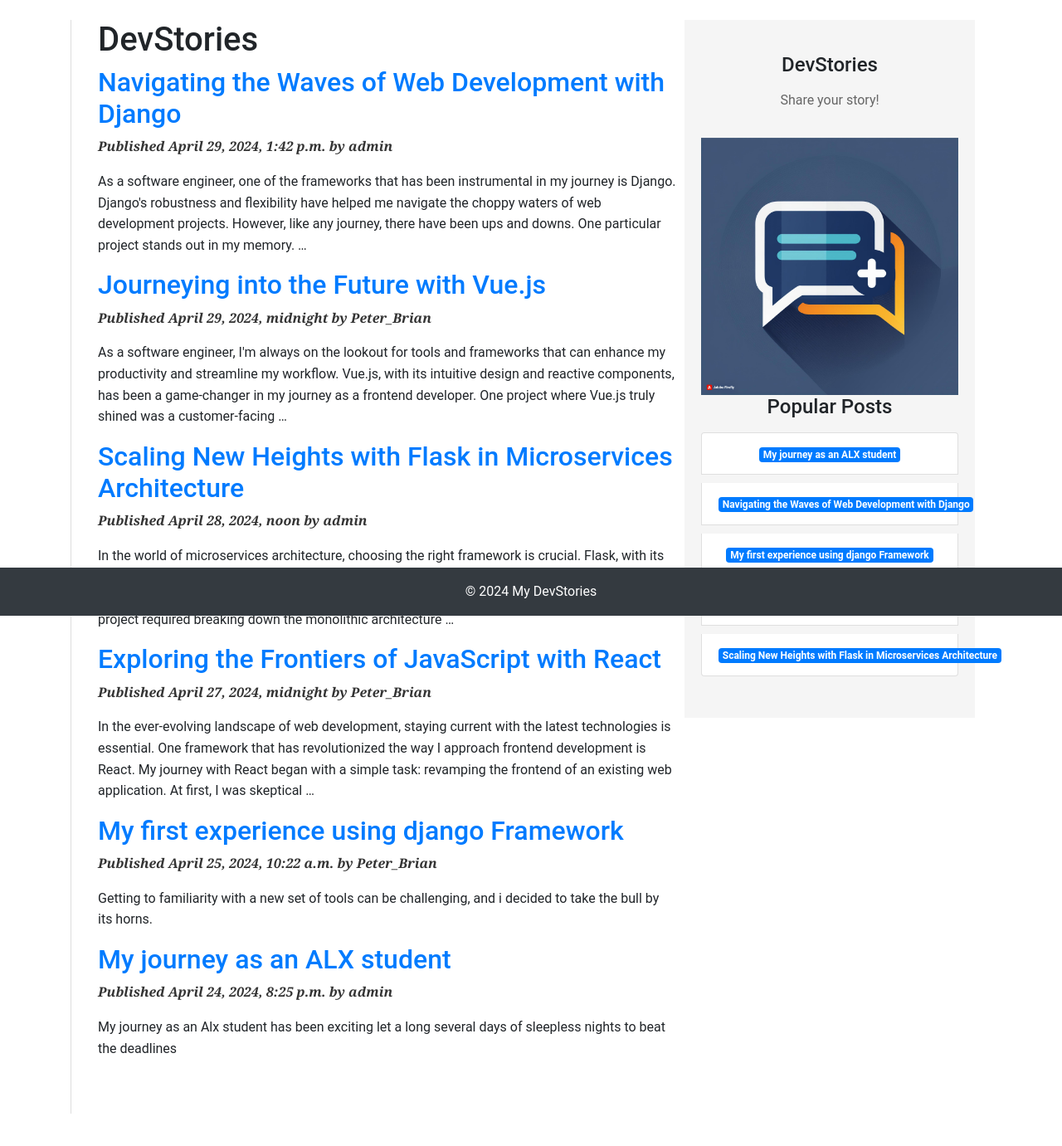
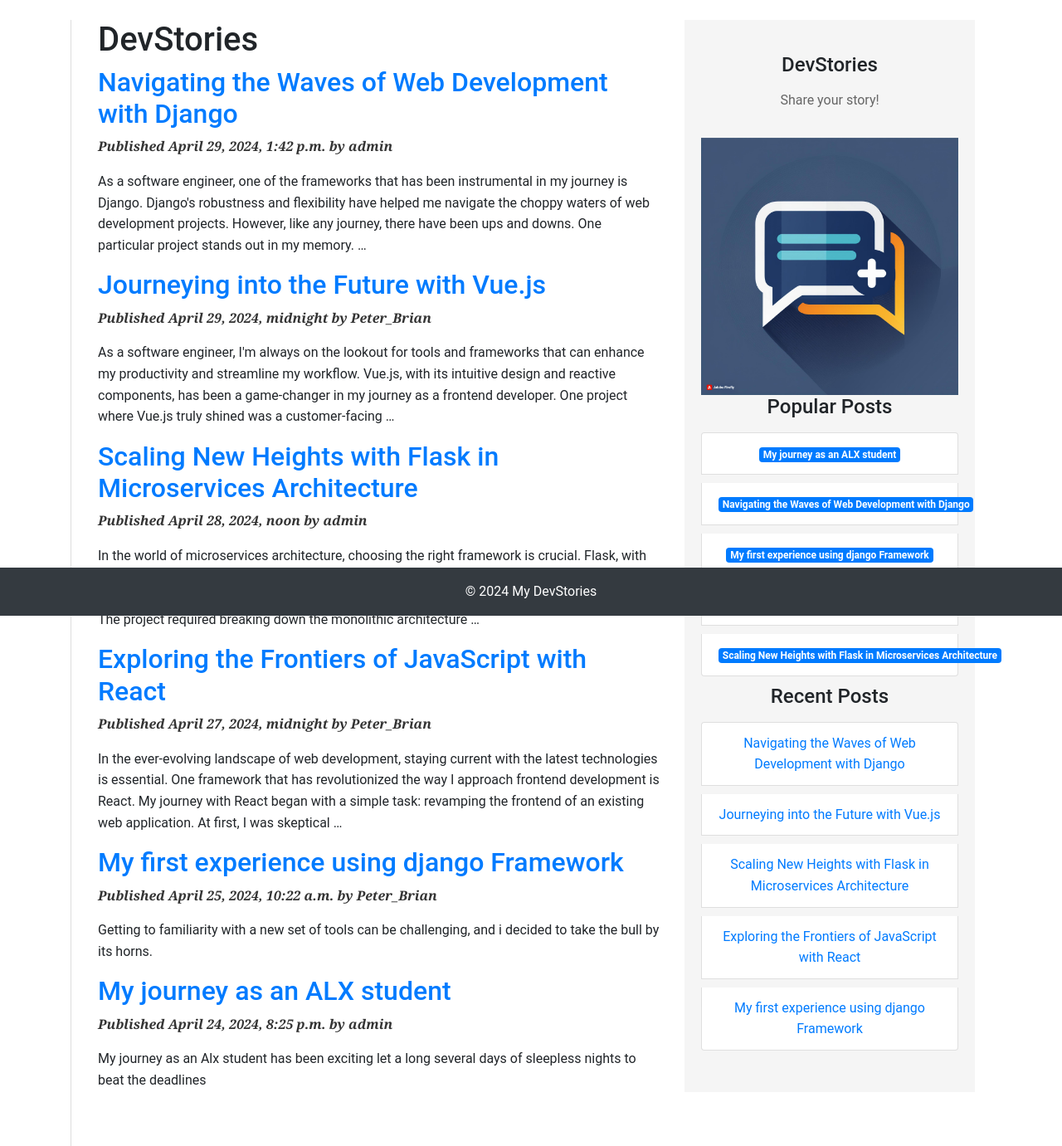
Before and after one commit to nicky-ops/dev-stories, a Django app: page /blog/ in a window 1280 px wide. Shown: the part 58-1439 px from the top of the page at 83% size. Before the commit the page ends 1400 px from the top, so only its background shows below. Run offline with Django 4.2, Linux system fonts and the light colour scheme; data comes from the database, SQL or seed files in the repository; some libraries are stand-ins or nearby versions.

Commit message:
made changes on the styling

```diff
--- a/blog/static/css/blog.css
+++ b/blog/static/css/blog.css
@@ -1,6 +1,6 @@
 body {
-    margin:0;
-    padding:0;
+  margin: 0;
+  padding: 0;
   font-family: 'Roboto', sans-serif;
   line-height: 1.6;
 }
@@ -43,6 +43,7 @@ a:hover {
   border-left: 1px solid #ddd;
   padding-left: 2rem;
   padding-bottom: 50px;
+  margin-right: 20px; /* Increase right margin */
 }
 
 #sidebar {
@@ -77,11 +78,27 @@ p.date {
   list-style: none;
   margin-bottom: 10px;
 }
+
 .popular-posts a {
   color: #007bff;
   text-decoration: none;
 }
+
 .popular-posts a:hover {
+  text-decoration: underline;
+}
+
+.recent-posts li {
+  list-style: none;
+  margin-bottom: 10px;
+}
+
+.recent-posts a {
+  color: #007bff;
+  text-decoration: none;
+}
+
+.recent-posts a:hover {
   text-decoration: underline;
 }
 
--- a/blog/templates/blog/base.html
+++ b/blog/templates/blog/base.html
@@ -6,11 +6,11 @@
     <meta name="viewport" content="width=device-width, initial-scale=1.0">
     <title>{% block title %}{% endblock %}</title>
     <link rel="stylesheet" href="https://stackpath.bootstrapcdn.com/bootstrap/4.5.2/css/bootstrap.min.css">
-    <link rel="stylesheet" href="{% static "css/blog.css" %}">
+    <link rel="stylesheet" href="{% static 'css/blog.css' %}">
 </head>
 <body>
-     <!-- Header -->
-     <header>
+    <!-- Header -->
+    <header>
         <nav class="navbar navbar-expand-lg navbar-dark bg-dark">
             <div class="container">
                 <a class="navbar-brand" href="#">My DevStories</a>
@@ -25,21 +25,21 @@
                         <li class="nav-item">
                             <a class="nav-link" href="#">About</a>
                         </li>
-                        <!-- Add more links as needed -->
                     </ul>
                 </div>
             </div>
         </nav>
     </header>
+
     <div class="container">
         <div class="row">
-            <div class="col-md-8">
+            <div class="col-md-8"> <!-- Content takes up 8 columns -->
                 <div id="content" class="mt-4">
                     {% block content %}
                     {% endblock %}
                 </div>
             </div>
-            <div class="col-md-4">
+            <div class="col-md-4"> <!-- Sidebar takes up 4 columns -->
                 <div id="sidebar" class="mt-4">
                     <h2>DevStories</h2>
                     <p>Share your story!</p>
@@ -55,15 +55,28 @@
                             </li>
                         {% endfor %}
                     </ul>
+                    <!-- Recent Posts -->
+                    <h2>Recent Posts</h2>
+                    <ul class="recent-posts list-group">
+                        {% for post in recent_posts %}
+                            <li class="list-group-item">
+                                <a href="{% url 'blog:post_detail' post.id %}">
+                                    {{ post.title }}
+                                </a>
+                            </li>
+                        {% endfor %}
+                    </ul>
                 </div>
             </div>
         </div>
     </div>
+
     <footer class="footer mt-auto py-3 bg-dark text-white">
         <div class="container text-center">
             <span>&copy; 2024 My DevStories</span>
         </div>
     </footer>
+
     <script src="https://code.jquery.com/jquery-3.5.1.slim.min.js"></script>
     <script src="https://cdn.jsdelivr.net/npm/@popperjs/core@2.5.4/dist/umd/popper.min.js"></script>
     <script src="https://stackpath.bootstrapcdn.com/bootstrap/4.5.2/js/bootstrap.min.js"></script>
--- a/blog/views.py
+++ b/blog/views.py
@@ -8,10 +8,16 @@ def post_list(request):
     """
     Return a list of posts that are published
     """
-    posts = Post.published.all()
+    # Get all posts ordered by publish date
+    posts = Post.published.all().order_by('-publish')
+
     # Get popular posts
     popular_posts = Post.published.get_popular_posts()
-    return render(request, 'blog/post/list.html', {'posts': posts, 'popular_posts': popular_posts})
+
+    # Get recent posts (let's say the 5 most recent ones)
+    recent_posts = Post.published.all().order_by('-publish')[:5]
+
+    return render(request, 'blog/post/list.html', {'posts': posts, 'popular_posts': popular_posts, 'recent_posts': recent_posts})
 
 def post_detail(request, id):
     """
```
Lines whose indentation alone changed are shown as unchanged.
